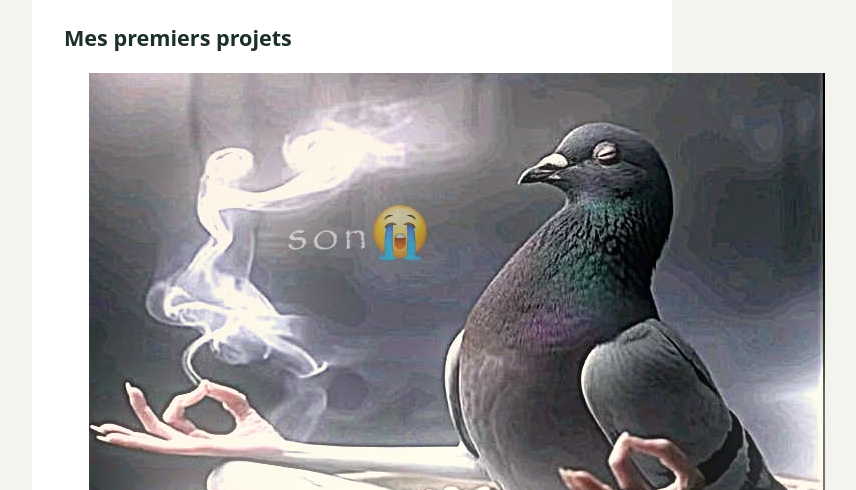
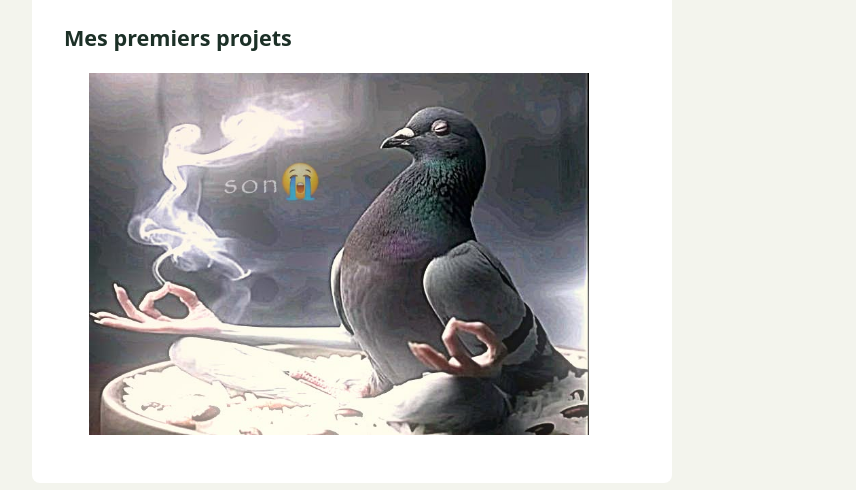
Before and after one commit to SoltaneJaGh/portfolio, a plain HTML site: page index.html in a window 1280 px wide. Shown: the part 310-800 px from the top of the page, without its empty margins (288-1144 px from the left). Drawn offline with Linux system fonts and the light colour scheme.

Commit message:
quatrième version

```diff
--- a/index.html
+++ b/index.html
@@ -16,7 +16,7 @@
       <section>
         <h2>Mes premiers projets</h2>
         <ul>
-          <img src="pigeon.jpg" alt="photo de pigeon" />
+          <img class="pigeon" src="pigeon.jpg" alt="photo de pigeon" />
           <!-- Ajoute tes deux projets ici. -->
         </ul>
       </section>
--- a/style.css
+++ b/style.css
@@ -7,7 +7,9 @@ body {
   padding: 24px;
   color: #1c3027;
   background: #f3f4ed;
-  font: 1.1rem/1.6 system-ui, sans-serif;
+  font:
+    1.1rem/1.6 system-ui,
+    sans-serif;
 }
 
 main {
@@ -15,7 +17,8 @@ main {
   margin: 8vh auto;
 }
 
-header, section {
+header,
+section {
   padding: 24px 32px;
 }
 
@@ -48,3 +51,7 @@ ul {
 li + li {
   margin-top: 12px;
 }
+
+.pigeon {
+  width: 500px;
+}
```
